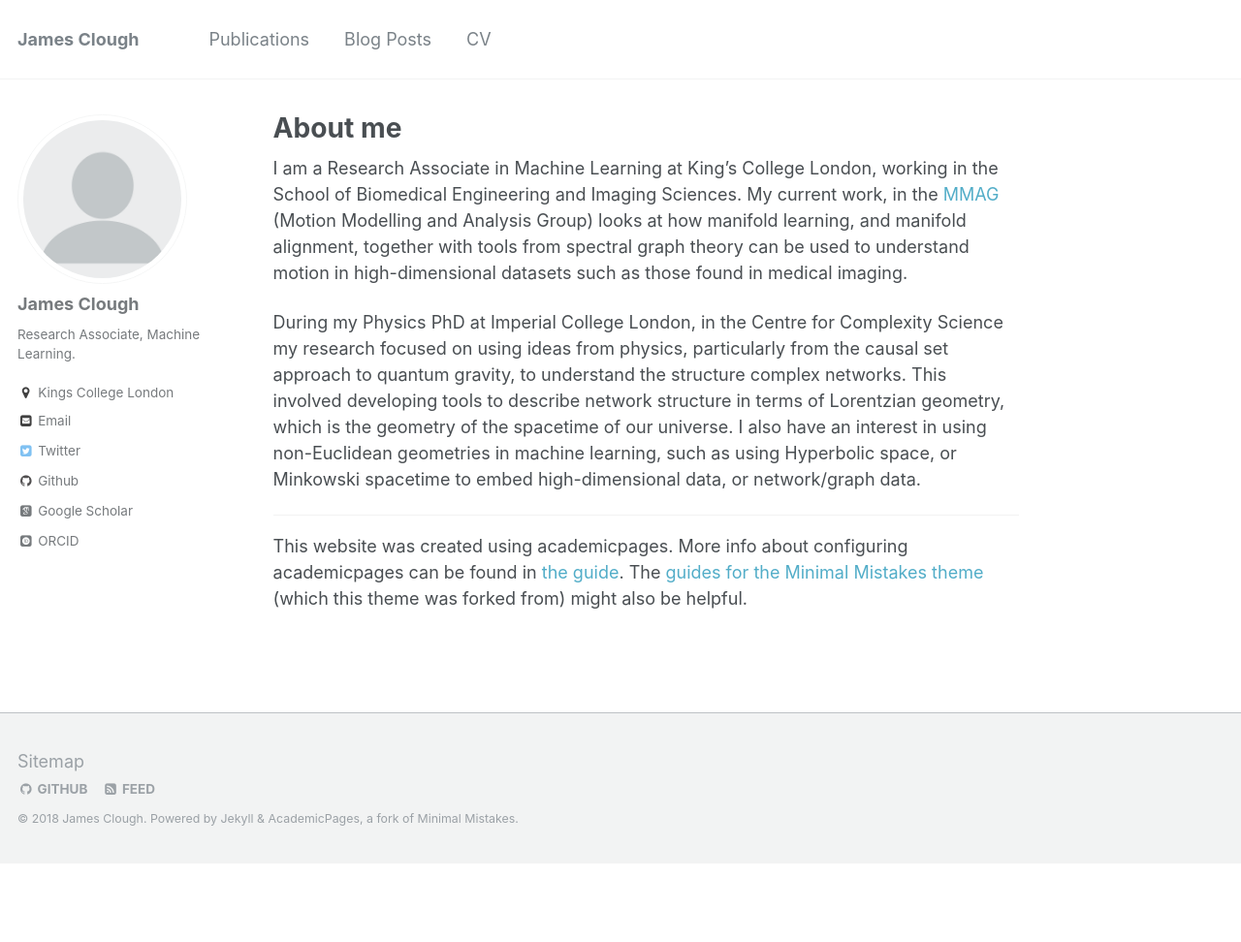
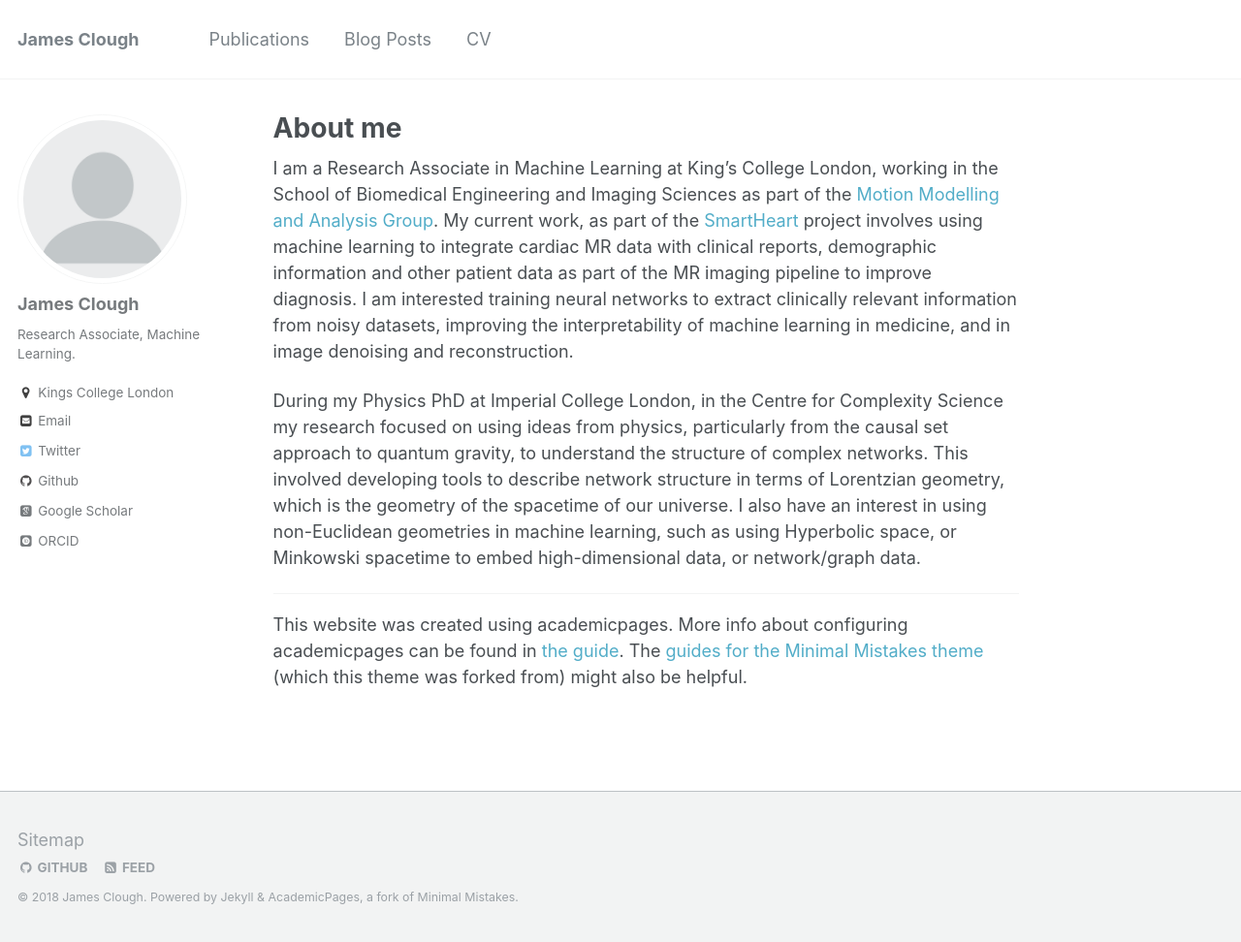
Before and after one commit to JamesClough/JamesClough.github.io, a Jekyll site: the page built from _pages/about.md, in a window 1280 px wide and 972 px high. Shown: the whole window at 97% size. Built offline with Jekyll 4.4.1, drawn with Linux system fonts in a browser that asks for light colours; some web fonts are replaced.

Commit message:
Update research interests in about.md

```diff
--- a/_pages/about.md
+++ b/_pages/about.md
@@ -8,21 +8,13 @@ redirect_from:
   - /about.html
 ---
 
-I am a Research Associate in Machine Learning at King's College London, working in
-the School of Biomedical Engineering and Imaging Sciences. My current work,
-in the [MMAG](http://kclmmag.org/) (Motion Modelling and Analysis Group) looks at
-how manifold learning, and manifold alignment, together with tools from spectral
-graph theory can be used to understand motion in high-dimensional datasets such
-as those found in medical imaging.
+I am a Research Associate in Machine Learning at King's College London, working in the School of Biomedical Engineering and Imaging Sciences as part of the [Motion Modelling and Analysis Group](http://kclmmag.org/).
+My current work, as part of the [SmartHeart](https://wp.doc.ic.ac.uk/smartheart/aims/) project involves using machine learning to integrate cardiac MR data with clinical reports, demographic information and other patient data as part of the MR imaging pipeline to improve diagnosis.
+I am interested training neural networks to extract clinically relevant information from noisy datasets, improving the interpretability of machine learning in medicine, and in image denoising and reconstruction.
 
-During my Physics PhD at Imperial College London, in the Centre for Complexity Science
-my research focused on using ideas from physics, particularly from the
-causal set approach to quantum gravity, to understand the structure complex networks.
-This involved developing tools to describe network structure in terms of
-Lorentzian geometry, which is the geometry of the spacetime of our universe.
-I also have an interest in using non-Euclidean geometries in machine learning,
-such as using Hyperbolic space, or Minkowski spacetime to embed high-dimensional
-data, or network/graph data.
+During my Physics PhD at Imperial College London, in the Centre for Complexity Science my research focused on using ideas from physics, particularly from the causal set approach to quantum gravity, to understand the structure of complex networks.
+This involved developing tools to describe network structure in terms of Lorentzian geometry, which is the geometry of the spacetime of our universe.
+I also have an interest in using non-Euclidean geometries in machine learning, such as using Hyperbolic space, or Minkowski spacetime to embed high-dimensional data, or network/graph data.
 
 
 ------
```
